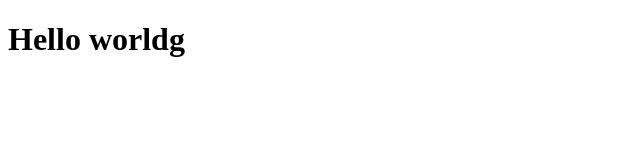
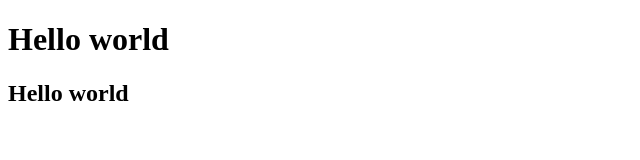
Before and after one commit to EgorChikmar/test_repo, a plain HTML site: page index.html in a window 1280 px wide. Shown: the whole page, without its empty margins (0-640 px from the left). Drawn offline with Linux system fonts and the light colour scheme.

```diff
--- a/index.html
+++ b/index.html
@@ -6,7 +6,7 @@
     <title>Document</title>
 </head>
 <body>
-  <h1>Hello worldg</h1>
-
+  <h1>Hello world</h1>
+   <h2>Hello world</h2>
 </body>
 </html>
```
